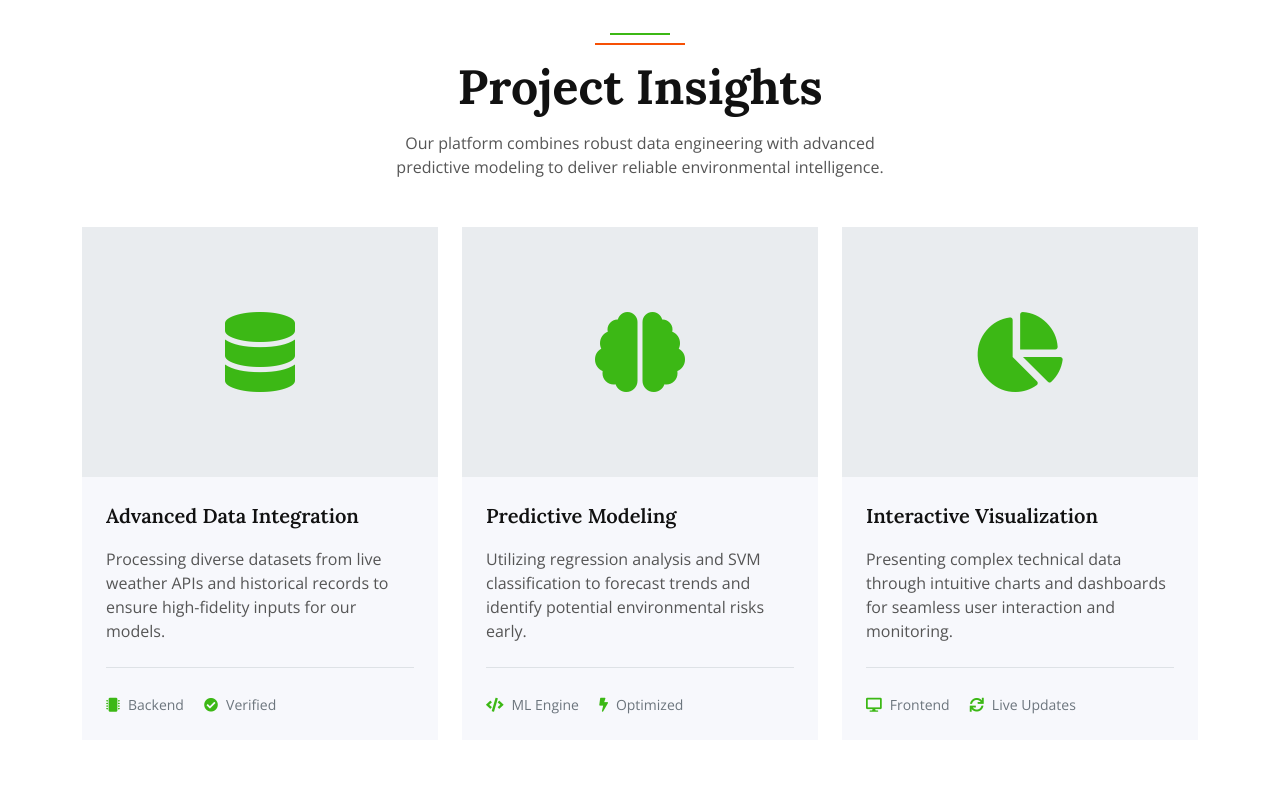
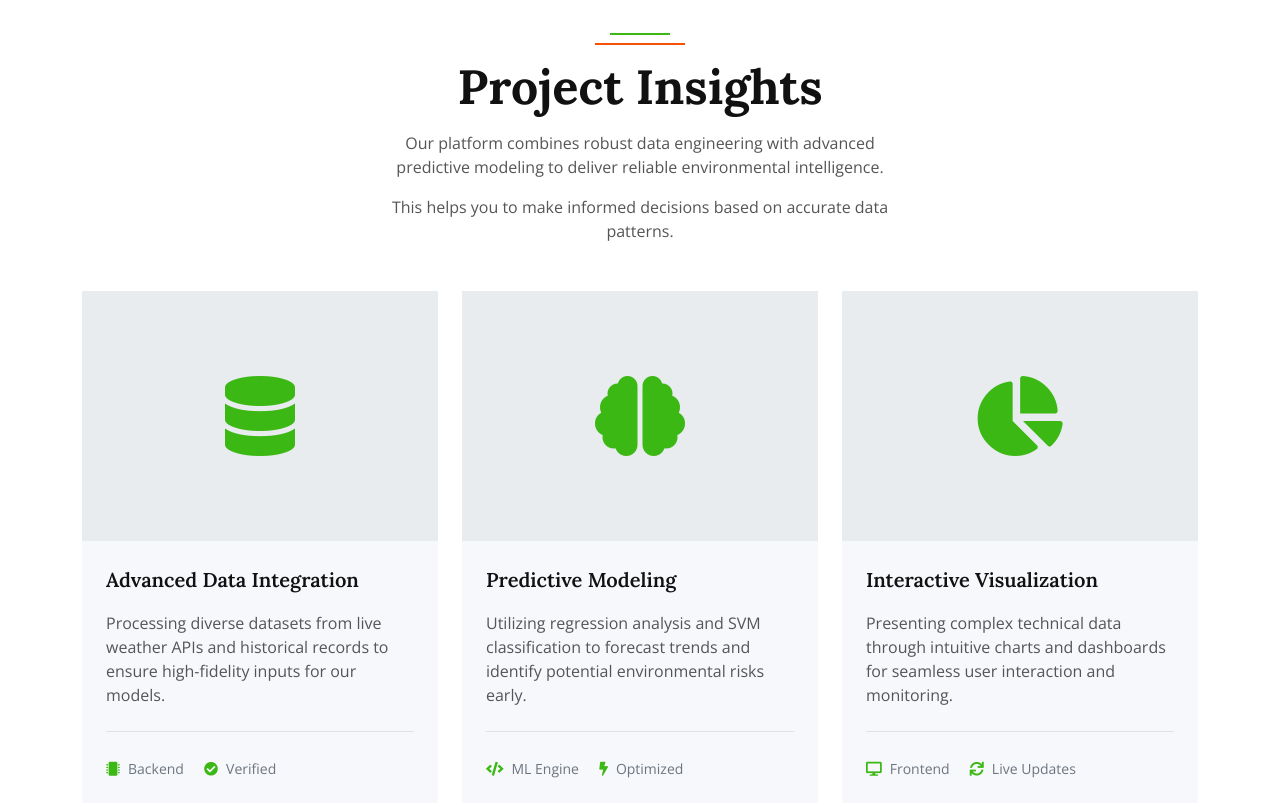
Before and after one commit to BLESITA123/Food-Delivery-prediction, a Flask app: page / in a window 1280 px wide. Shown: the part 3613-4416 px from the top of the page. Run offline with Flask 3, Linux system fonts and the light colour scheme; parts of the project's set-up code (start-up, migrations or seed data) failed here and were passed over; some libraries are stand-ins or nearby versions.

Commit message:
second commit

```diff
--- a/templates/index.html
+++ b/templates/index.html
@@ -266,6 +266,7 @@
                 <p>
                     Our platform combines robust data engineering with advanced predictive modeling to deliver reliable environmental intelligence.
                 </p>
+                <p>This helps you to make informed decisions based on accurate data patterns.</p>
             </div>
             <div class="row g-4">
                 <div class="col-lg-4 col-md-6 wow fadeInUp" data-wow-delay="0.1s">
```
